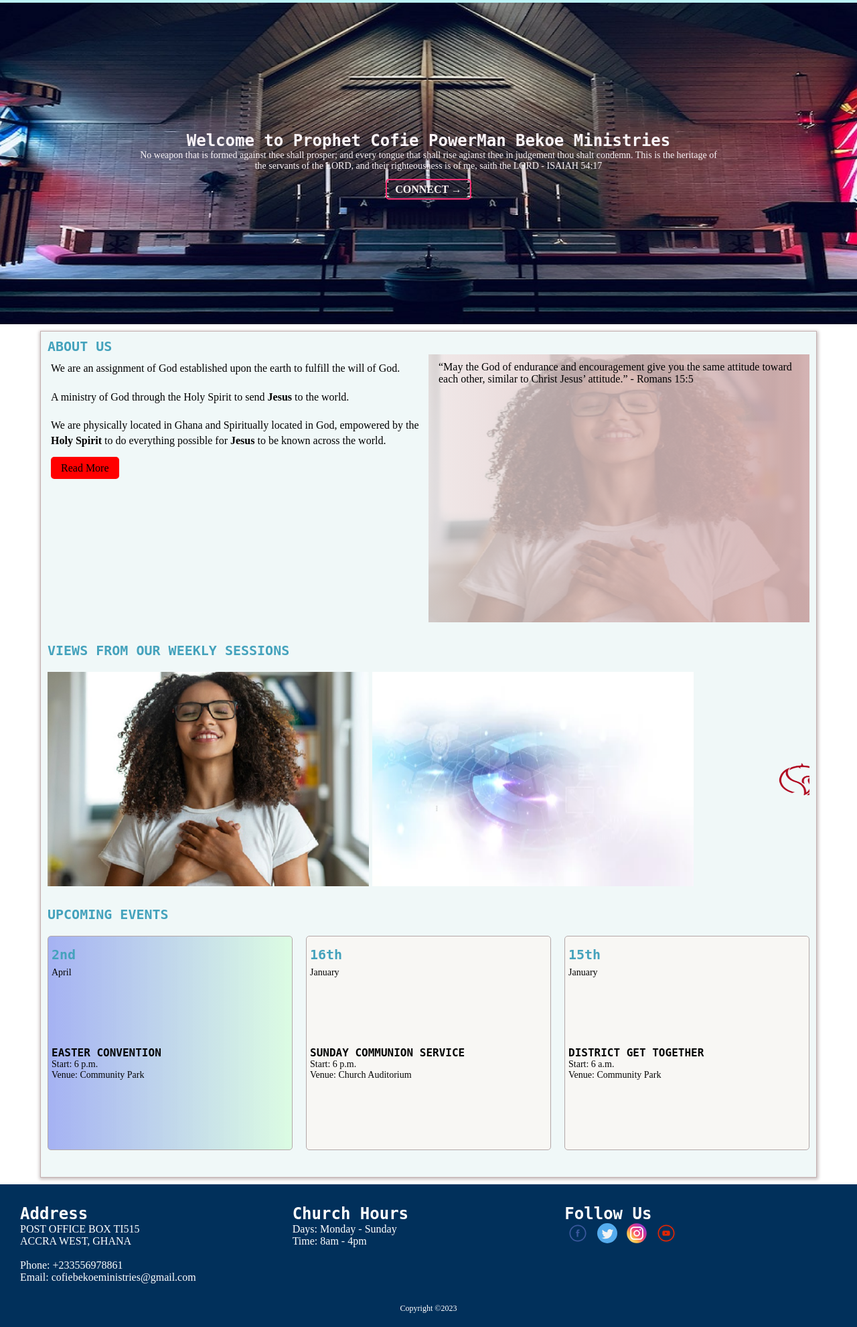
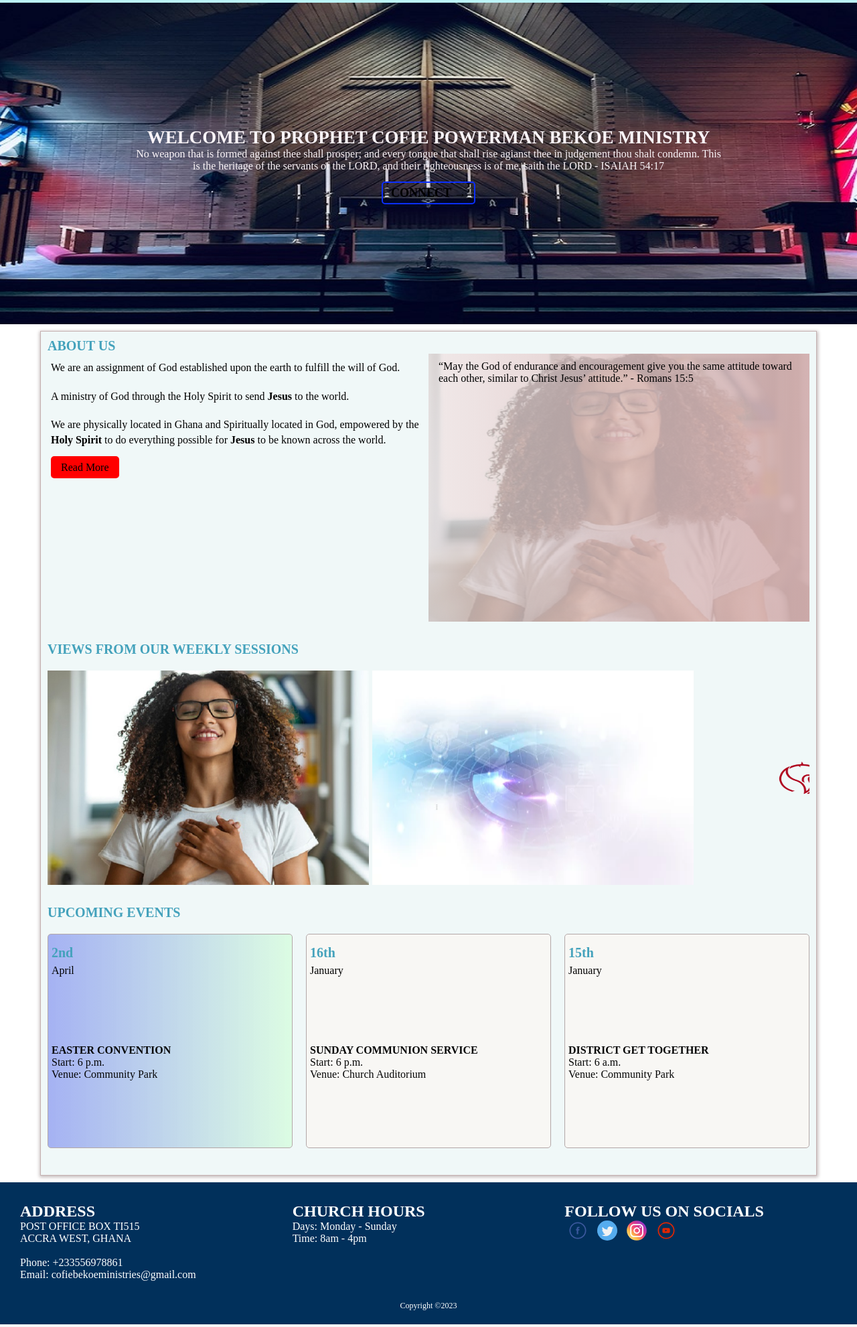
Before and after one commit to lowryel/church, a Django app: page / in a window 1280 px wide. Shown: the part 192-2173 px from the top of the page at 67% size. Run offline with Django 4.2, Linux system fonts and the light colour scheme; data comes from the database, SQL or seed files in the repository; some libraries are stand-ins or nearby versions.

Commit message:
fix the font family

```diff
--- a/church/static/css/events.css
+++ b/church/static/css/events.css
@@ -1,6 +1,6 @@
 /* Events section */
 p{
-    font-family: "TT Firs Neue Light";
+    font-family: "TT Firs Neue Trl Thin";
     font-size: medium;
 }
 .events{
--- a/church/static/css/style.css
+++ b/church/static/css/style.css
@@ -10,14 +10,14 @@
 
 body{
     width: 100%;
-    font-family: 'TT Firs Neue', 'TT Firs Neue Light', 'TT Firs Neue Thin';
+    font-family: 'TT Firs Neue Trl', 'TT Firs Neue Trl Light', 'TT Firs Neue Trl Regular';
 }
 p{
-    font-family: 'TT Firs Neue Light';
-    font-size: 14px;
+    font-family: 'TT Firs Neue Trl Light';
+    font-size: 16px;
 }
 h1, h2, h3, h4 {
-    font-family: 'TT Firs Neue Light', monospace, Verdana, Geneva, Tahoma, sans-serif;
+    font-family: 'TT Firs Neue Trl Light';
 }
 
 
@@ -28,7 +28,7 @@ h1, h2, h3, h4 {
     flex-wrap: wrap;
     background-size: cover;
     background-color: #ffffff;
-    font-family: 'TT Firs Neue Thin';
+    /* font-family: 'TT Firs Neue Trl Light'; */
     box-shadow: 2px 5px 8px rgb(106, 124, 124);
     width: 100%;
 }
@@ -70,13 +70,10 @@ h1, h2, h3, h4 {
     align-items: center;
     text-align: center;
     color: #faf4f8;
+    font-size: large;
 }
 
-/*
-.hero-banner-comps p, .hero-banner-comps h1, .hero-banner-comps a{
-    border: 2px solid red;
 
-} */
 .hero-banner-comps{
     margin: 200px;
 }
@@ -98,16 +95,16 @@ h1, h2, h3, h4 {
 
 .hero-banner-comps a{
     text-decoration: none;
-    color: rgb(250, 242, 242);
+    color: rgb(0, 0, 0);
     font-weight: bold;
-    border: 2px solid rgb(252, 48, 116);
+    border: 2px solid rgb(11, 47, 253);
     border-radius: 5px;
     padding: 5px 12px;
     text-align: center;
 }
 
 .hero-banner-comps a:hover {
-    background-color: #8fe7fdc7;
+    background-color: #00c9fc;
     transition:1s;
     color: black;
 }
@@ -125,7 +122,7 @@ h1, h2, h3, h4 {
     text-decoration: none;
     color: black;
     padding:5px 20px;
-    font-family: 'TT Firs Neue Light';
+    font-family: 'TT Firs Neue Trl Light';
     font-size: 14px;
 }
 
@@ -206,14 +203,14 @@ h1, h2, h3, h4 {
     justify-content: center;
     align-items: center;
     color: rgb(0, 0, 0);
-    font-family: 'TT Firs Neue Light';
+    font-family: 'TT Firs Neue Trl Light';
     font-size: 16px;
     padding: 10px;
 }
 
 .about-text-side p{
     margin-bottom: 20px;
-    font-family: "TT Firs Neue Light";
+    font-family: "TT Firs Neue Trl Light";
     font-size: 16px;
     line-height: 6mm;
 }
@@ -375,9 +372,6 @@ h1, h2, h3, h4 {
     gap: 20px;
 }
 
-.date p .venue p{
-    font-family: "TT Firs Neue Light";
-}
 
 .main-upcoming-events{
     border-right: 3px solid rgb(35, 169, 202);
--- a/templates/events.html
+++ b/templates/events.html
@@ -17,7 +17,7 @@
                         <div class="option-two fade-in">
                             <h2>{{event_.event.name}}</h2>
                             <p>{{event_.event_details | truncatewords:60}}</p>
-                            <a href="#">Details</a>
+                            <a href="#">Details &rarr;</a>
                         </div>
                     </div>
                     {% else %}
@@ -25,7 +25,7 @@
                         <div class="option-two fade-in">
                             <h2>Midweek Service</h2>
                             <p>Lorem ipsum dolor, sit amet consectetur adipisicing elit. Sunt quisquam officiis, quaerat soluta necessitatibus impedit, explicabo, animi repellendus cumque dicta iste sequi in! Non quam necessitatibus ad corporis labore facere quasi accusamus maxime, cumque dolore ducimus hic reiciendis! Est soluta necessitatibus sequi molestiae molestias labore itaque possimus culpa consequuntur praesentium commodi facilis ut omnis delectus veritatis libero odit tempore distinctio, adipisci aperiam magni consectetur! Dolorem nesciunt assumenda error quam cum alias delectus provident laboriosam? Architecto ut rem rerum natus quos! Animi, modi quo. Harum labore sequi qui tempora possimus officiis? Eius suscipit blanditiis quibusdam repellat laborum ipsum esse deleniti nam error? Modi rem labore, sapiente quaerat dignissimos eos id sit, aliquid aperiam odio sunt enim error nisi. Id, veritatis nostrum?</p>
-                            <a href="#">Details</a>
+                            <a href="#">Details &rarr;</a>
                         </div>
                         <img class="fade-in" src="{% static './img/prayerfulsmile.jpg' %}" alt="event-image-right">
                     </div>
--- a/templates/index.html
+++ b/templates/index.html
@@ -39,7 +39,7 @@
             {% block content %}
             <div class="hero-banner">
                 <div class="hero-banner-comps">
-                    <h1>Welcome to Prophet Cofie PowerMan Bekoe Ministries</h1>
+                    <h1>WELCOME TO PROPHET COFIE POWERMAN BEKOE MINISTRY</h1>
                     <p>No weapon that is formed against thee shall prosper; and every tongue that shall rise agianst thee in judgement thou shalt condemn. This is the heritage of the servants of the LORD, and their righteousness is of me, saith the LORD - ISAIAH 54:17</p><br>
                     <a href="{% url 'events' %}">CONNECT &rarr;</a>
                 </div>
@@ -100,7 +100,7 @@
     <footer class="footer-area">
         <div class="footer-items">
             <div class="footer lozad">
-                <h2>Address</h2>
+                <h2>ADDRESS</h2>
                 <p>POST OFFICE BOX TI515</p>
                 <p>ACCRA WEST, GHANA</p>
                 <br>
@@ -108,12 +108,12 @@
                 <p>Email: cofiebekoeministries@gmail.com</p>
             </div>
             <div class="footer lozad">
-                <h2>Church Hours</h2>
+                <h2>CHURCH HOURS</h2>
                 <p>Days: Monday - Sunday</p>
                 <p>Time: 8am - 4pm</p>
             </div>
             <div class="footer lozad">
-                <h2>Follow Us</h2>
+                <h2>FOLLOW US ON SOCIALS</h2>
                 <span class="social-links">
                     <a href="#"><img src="{% static './img/facebk.svg' %}" alt=""></a>
                     <a href="#"><img src="{% static './img/twitter.svg' %}" alt=""></a>
```
